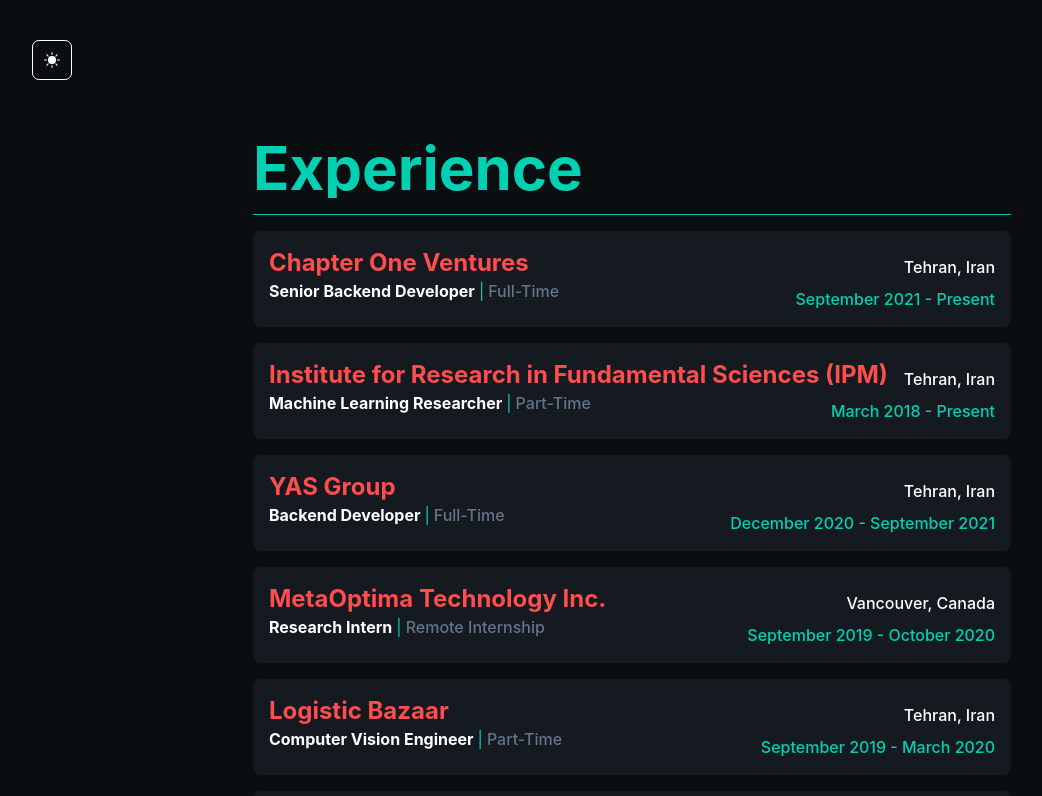
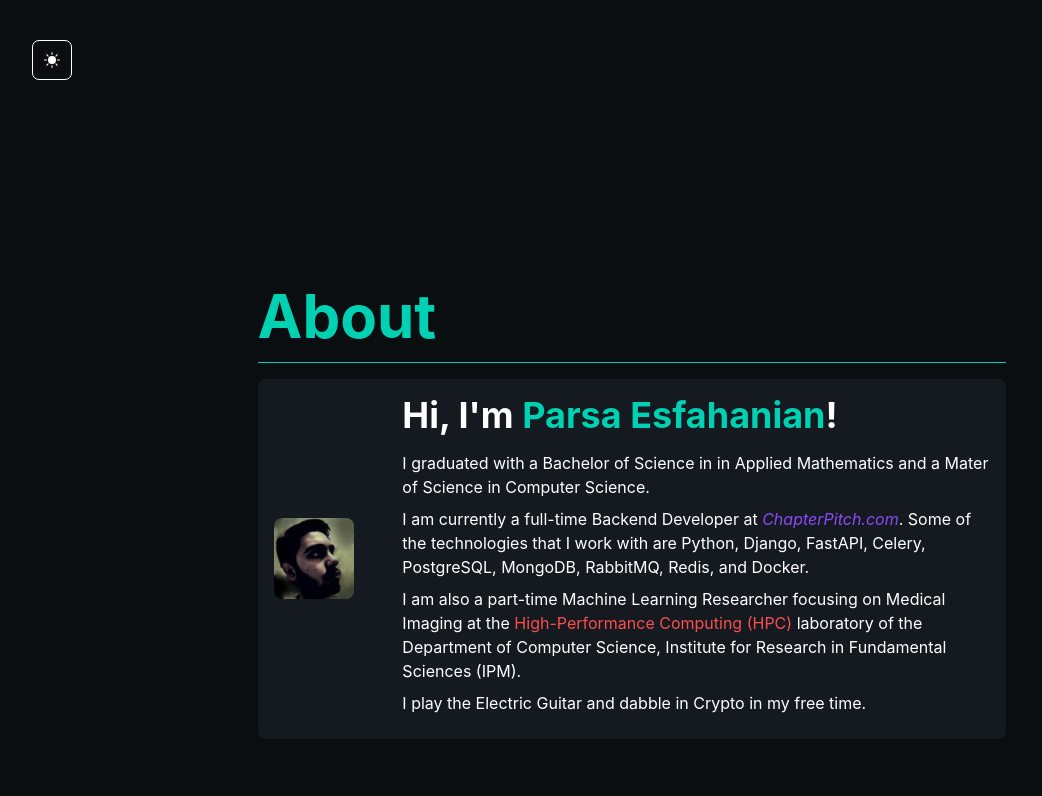
Before and after one commit to pesfahanian/pesfahanian.github.io, a Next.js app: page / in a window 1280 px wide. Shown: the part 680-1476 px from the top of the page, without its empty margins (8-1050 px from the left). Built offline with nearby package versions, Linux system fonts and the light colour scheme.

Commit message:
pretty much done

```diff
--- a/pages/index.jsx
+++ b/pages/index.jsx
@@ -7,6 +7,7 @@
 import DarkThemeSwitchButton from "../components/buttons/dark-theme-switch";
 import ScrollToTopButton from "../components/buttons/scroll-to-top";
 
+import About from "../sections/about";
 import Contact from "../sections/contact";
 import Experience from "../sections/experience";
 import Hero from "../sections/hero";
@@ -27,6 +28,7 @@
             </Head>
 
             <Hero />
+            <About id={"about"} />
             <Experience id={"experience"} />
             <Publications id={"publications"} />
             <Contact id={"contact"} />
--- /dev/null
+++ b/sections/about.jsx
@@ -0,0 +1,120 @@
+import Image from "next/image";
+
+import Section from "../components/section";
+import SectionHeader from "../components/section-header";
+
+export default function About({ id }) {
+    return (
+        <Section
+            id={id}
+            content={
+                <div
+                    class="flex
+                           items-center
+                           justify-center"
+                >
+                    <div class="min-w-[60%] lg:w-[60%]">
+                        <SectionHeader title={"About"} />
+                        <div
+                            class="mb-4
+                                   px-4
+                                   py-4
+                                   rounded-lg
+                                   bg-slate-200
+                                   dark:bg-secondary"
+                        >
+                            <div class="flex flex-col lg:flex-row">
+                                <div
+                                    class="
+                                           space-y-6
+                                           items-center
+                                           md:flex
+                                           md:space-y-0
+                                           md:gap-6
+                                           lg:gap-12"
+                                >
+                                    <div
+                                        class="w-1/2
+                                               mx-auto
+                                               items-center
+                                               justify-center
+                                               content-center
+                                               align-center
+                                               lg:w-1/3"
+                                    >
+                                        <img
+                                            src="parsa.jpg"
+                                            alt="image"
+                                            class="rounded-lg
+                                                   items-center
+                                                   justify-center
+                                                   content-center
+                                                   align-center"
+                                        />
+                                    </div>
+                                    <div class="text-primary dark:text-white">
+                                        <h2
+                                            class="mb-4
+                                                   text-2xl
+                                                   font-bold
+                                                   md:text-4xl"
+                                        >
+                                            Hi, I'm{" "}
+                                            <span class="text-teal">
+                                                Parsa Esfahanian
+                                            </span>
+                                            !
+                                        </h2>
+                                        <p class="mb-2">
+                                            I graduated with a Bachelor of
+                                            Science in in Applied Mathematics
+                                            and a Mater of Science in Computer
+                                            Science.
+                                        </p>
+                                        <p class="mb-2">
+                                            {" "}
+                                            I am currently a full-time Backend
+                                            Developer at{" "}
+                                            <a
+                                                href="chapterpitch.com"
+                                                class="italic text-[#8c49f7] hover:text-teal"
+                                            >
+                                                ChapterPitch.com
+                                            </a>
+                                            . Some of the technologies that I
+                                            work with are Python, Django,
+                                            FastAPI, Celery, PostgreSQL,
+                                            MongoDB, RabbitMQ, Redis, and
+                                            Docker.
+                                        </p>
+                                        <p class="mb-2">
+                                            {" "}
+                                            I am also a part-time Machine
+                                            Learning Researcher focusing on
+                                            Medical Imaging at the{" "}
+                                            <a
+                                                href="https://hpc.ipm.ac.ir/"
+                                                class="text-red hover:text-teal"
+                                            >
+                                                High-Performance Computing (HPC){" "}
+                                            </a>
+                                            laboratory of the Department of
+                                            Computer Science, Institute for
+                                            Research in Fundamental Sciences
+                                            (IPM).
+                                        </p>
+                                        <p class="mb-2">
+                                            {" "}
+                                            I play the Electric Guitar and
+                                            dabble in Crypto in my free time.
+                                        </p>
+                                    </div>
+                                </div>
+                            </div>
+                        </div>
+                    </div>
+                </div>
+            }
+        />
+    );
+}
--- a/sections/hero.jsx
+++ b/sections/hero.jsx
@@ -46,7 +46,7 @@
                                justify-center
                                lg:flex-row"
                     >
-                        {/* <GoTo href={"#"} text={"About"} /> */}
+                        <GoTo id={"about"} text={"About"} />
                         <GoTo id={"experience"} text={"Experience"} />
                         <GoTo id={"publications"} text={"Publications"} />
                         <GoTo id={"contact"} text={"Contact"} />
```
Also changed, not shown: public/parsa.jpg (added).
